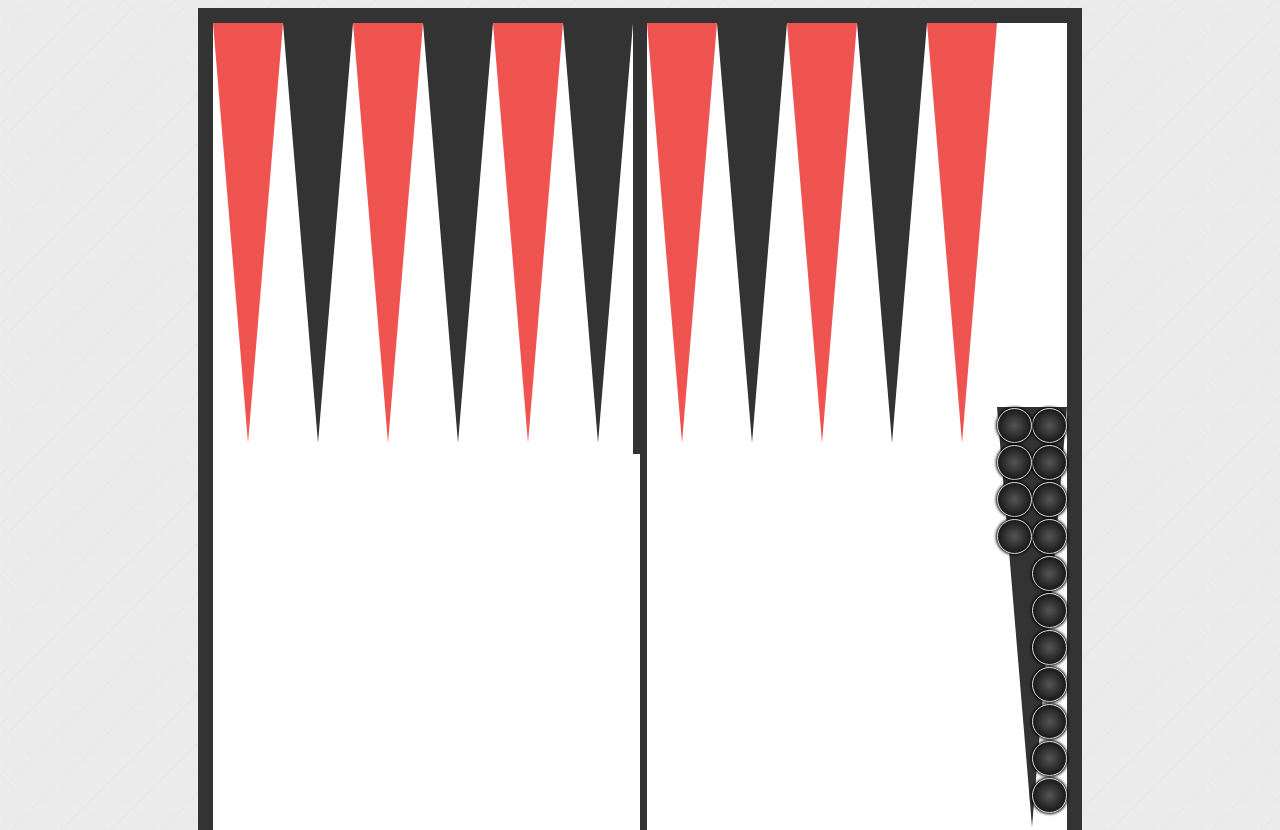
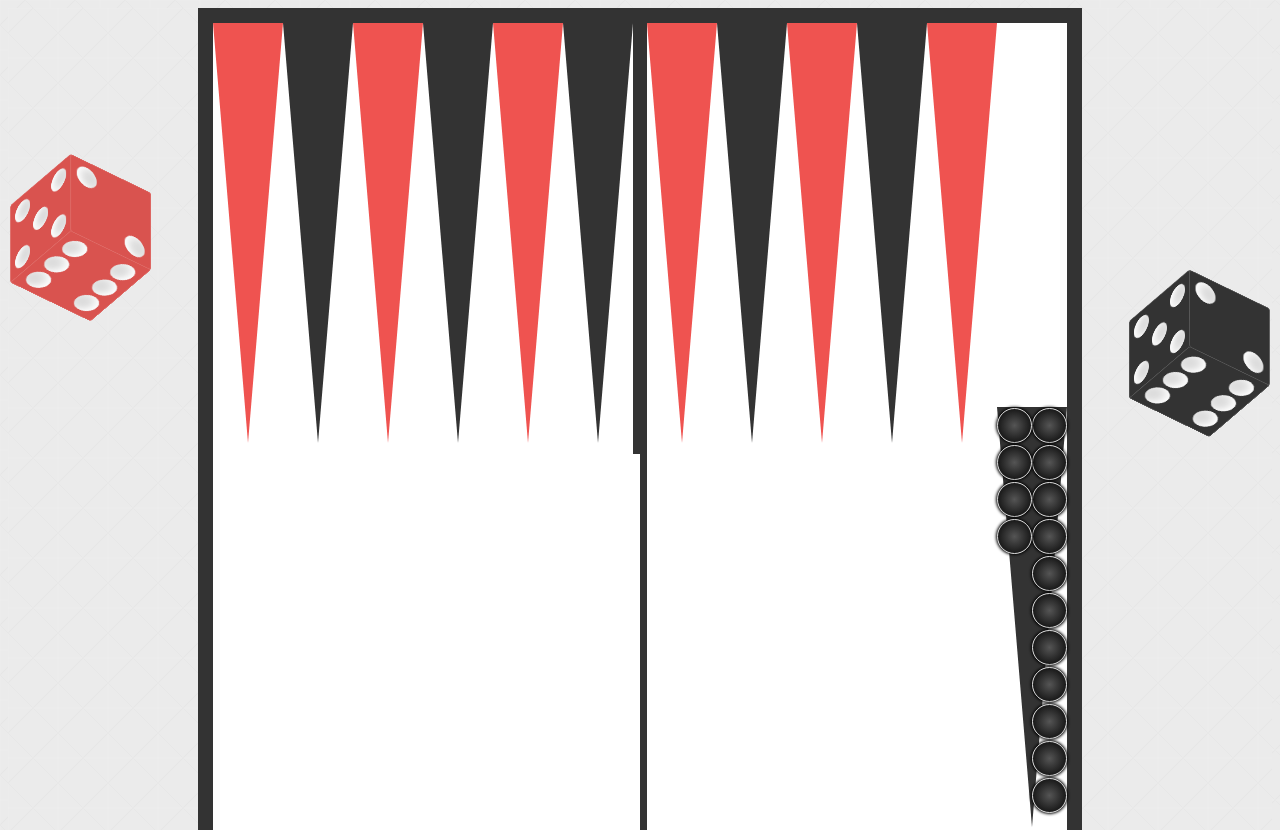
Before and after one commit to lekhmanrus/--ckgammon, a website: page assets/index.html in a window 1280 px wide. Shown: the top 830 px of the page. Drawn offline with nearby package versions, Linux system fonts and the light colour scheme; files that its build step writes are made by us from their sources.

Commit message:
dice fix

```diff
--- a/assets/index.html
+++ b/assets/index.html
@@ -14,7 +14,8 @@
   <body ng-controller="MainController">
 
     <board></board>
-    <dice></dice>
+    <dice color="red" class="left"></dice>
+    <dice color="black" class="right"></dice>
 
     <!-- inject:js -->
     <!-- endinject -->
--- a/assets/stylesheets/_main.scss
+++ b/assets/stylesheets/_main.scss
@@ -3,6 +3,8 @@ body {
   font-family: $mainFont;
   background-color: #eee;
   background-image: url(../images/ag-square.png);
+  /*overflow-x: hidden;
+  overflow-y: auto;*/
 }
 
 [draggable] {
--- a/assets/stylesheets/modules/_colors.scss
+++ b/assets/stylesheets/modules/_colors.scss
@@ -1,4 +1,3 @@
-$menuBgColor: #ff0000;
 $boardBgColor: #fff;
 $boardBorderColor: #333;
 $boardRedSectionColor: #ef5350;
@@ -7,3 +6,7 @@ $checkerRedColor1: #ef5350;
 $checkerRedColor2: #f00;
 $checkerBlackColor1: #555;
 $checkerBlackColor2: #000;
+$diceRedColor: #d9534f;
+$diceBlackColor: #333;
+$diceRedBorderColor: #de6a66;
+$diceBlackBorderColor: #555;
--- a/assets/stylesheets/partials/_dice.scss
+++ b/assets/stylesheets/partials/_dice.scss
@@ -1,4 +1,23 @@
-#dice {
+dice {
+  position: absolute;
+  margin: auto;
+  top: 50%;
+  left: 50%;
+  margin-top: -200px;
+  margin-left: -200px;
+}
+
+dice.left {
+  left: 200px;
+  right: auto;
+}
+
+dice.right {
+  left: auto;
+  right: 0px;
+}
+
+dice > #dice {
   position: relative;
   display: block;
   margin: 10px auto 0;
@@ -8,45 +27,63 @@
   transform-style: preserve-3d;
 }
 
-.side {
+dice > #dice > .side {
   position: absolute;
   height: 85px;
   width: 85px;
   padding: 7px;
-  background-color: #333;
   font-size: 37px;
   color: #fff;
+  background-color: #333;
   border: 1px solid #555;
   border-radius: 3px;
   text-align: center;
   line-height: 85px;
 }
 
-#dice > .side.one  {
+dice[color="red"] > #dice > .side {
+  background-color: $diceRedColor;
+  border: 1px solid $diceRedBorderColor;
+}
+
+dice[color="black"] > #dice > .side {
+  background-color: $diceBlackColor;
+  border: 1px solid $diceBlackBorderColor;
+}
+
+dice.left > #dice > .side {
+  left: 0px;
+}
+
+dice.right > #dice > .side {
+  right: 0px;
+}
+
+dice > #dice > .side.one  {
   transform: rotateX(90deg) translateZ(50px);
 }
 
-#dice > .side.two {
+dice > #dice > .side.two {
   transform: translateZ(50px);
 }
 
-#dice > .side.three {
+dice > #dice > .side.three {
   transform: rotateY(90deg) translateZ(50px);
 }
 
-#dice > .side.four {
+dice > #dice > .side.four {
   transform: rotateY(180deg) translateZ(50px);
 }
 
-#dice > .side.five {
+dice > #dice > .side.five {
   transform: rotateY(-90deg) translateZ(50px);
 }
 
-#dice > .side.six {
+dice > #dice > .side.six {
   transform: rotateX(-90deg) rotate(180deg) translateZ(50px);
 }
 
-#dice > .side > .dot {
+dice > #dice > .side > .dot {
   position: absolute;
   width: 25px;
   height: 25px;
@@ -57,30 +94,30 @@
   box-shadow: inset 5px 0px 10px #fff;
 }
 
-#dice > .side > .dot.center {
+dice > #dice > .side > .dot.center {
   margin: 30px 0px 0px 30px;
 }
 
-#dice > .side > .dot.dtop {
+dice > #dice > .side > .dot.dtop {
   margin-top: 0px;
 }
 
-#dice > .side > .dot.dleft {
+dice > #dice > .side > .dot.dleft {
   margin-left: 0px;
 }
 
-#dice > .side > .dot.dright {
+dice > #dice > .side > .dot.dright {
   margin-left: 60px;
 }
 
-#dice > .side > .dot.dbottom {
+dice > #dice > .side > .dot.dbottom {
   margin-top: 60px;
 }
 
-#dice > .side > .dot.center.dleft {
+dice > #dice > .side > .dot.center.dleft {
   margin: 30px 0px 0px 0px;
 }
 
-#dice > .side > .dot.center.dright {
+dice > #dice > .side > .dot.center.dright {
   margin: 30px 0px 0px 60px;
 }
```
